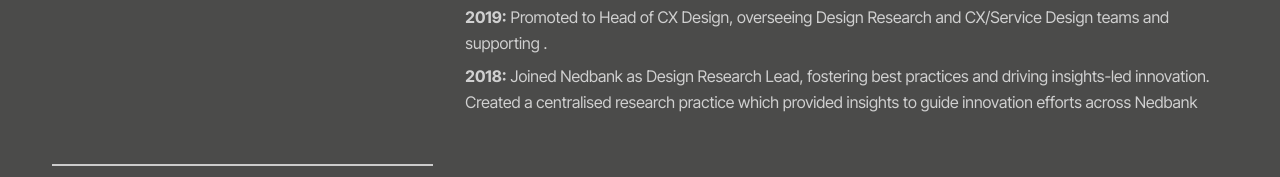
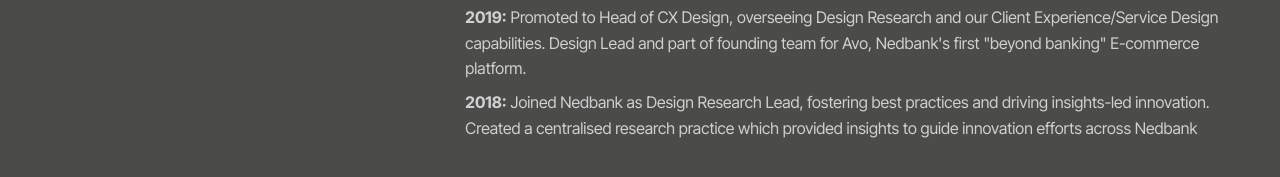
Before and after one commit to ramophalatse/ramo-loves-design, a plain HTML site: page index.html in a window 1280 px wide. Shown: the part 1349-1526 px from the top of the page. Drawn offline with Linux system fonts and the light colour scheme.

Commit message:
Update index.html

```diff
--- a/index.html
+++ b/index.html
@@ -47,7 +47,7 @@ Hi, my name is Ramotse "Ramo" Phalatse. Over the past 18+ years I've relied on a
 		<h3 class="bold">Nedbank</h3>
         <ul>
             <li><strong>2021:</strong> Head of Design Strategy. Manage a strategic design function across four disciplines (Design Research, Business Design, Service Design and Strategy). I support the Executive Head of Design in leading prioritised initiatives, advocating for client centricity with Executive stakeholders and maturing Nedbank's design practice from an established team of ±20 designers in late 2018 to a differentiated team of 180+ designers in 2023.</li>
-			<li><strong>2019:</strong> Promoted to Head of CX Design, overseeing Design Research and CX/Service Design teams and supporting .</li>
+			<li><strong>2019:</strong> Promoted to Head of CX Design, overseeing Design Research and our Client Experience/Service Design capabilities. Design Lead and part of founding team for Avo, Nedbank's first "beyond banking" E-commerce platform.</li>
 			<li><strong>2018:</strong> Joined Nedbank as Design Research Lead, fostering best practices and driving insights-led innovation. Created a centralised research practice which provided insights to guide innovation efforts across Nedbank</li>
 
         </ul>
```
